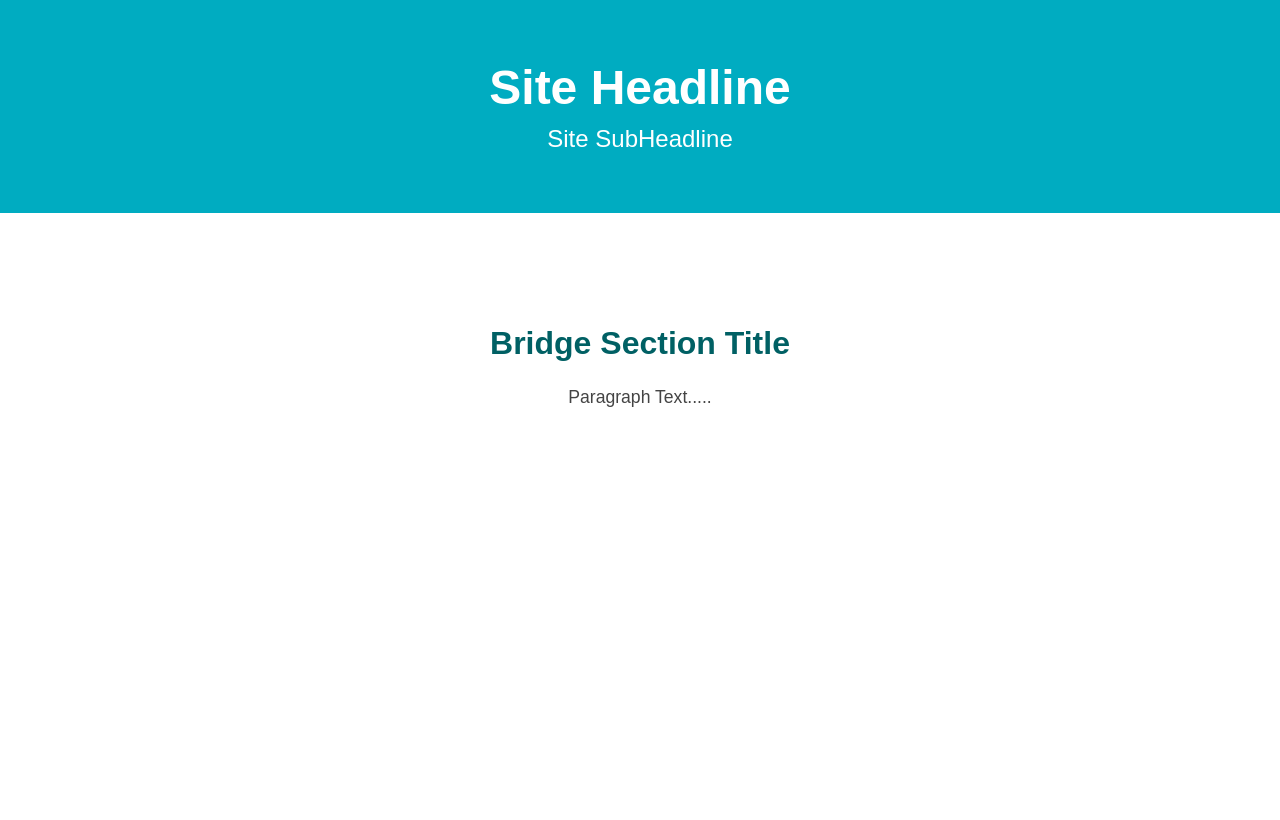
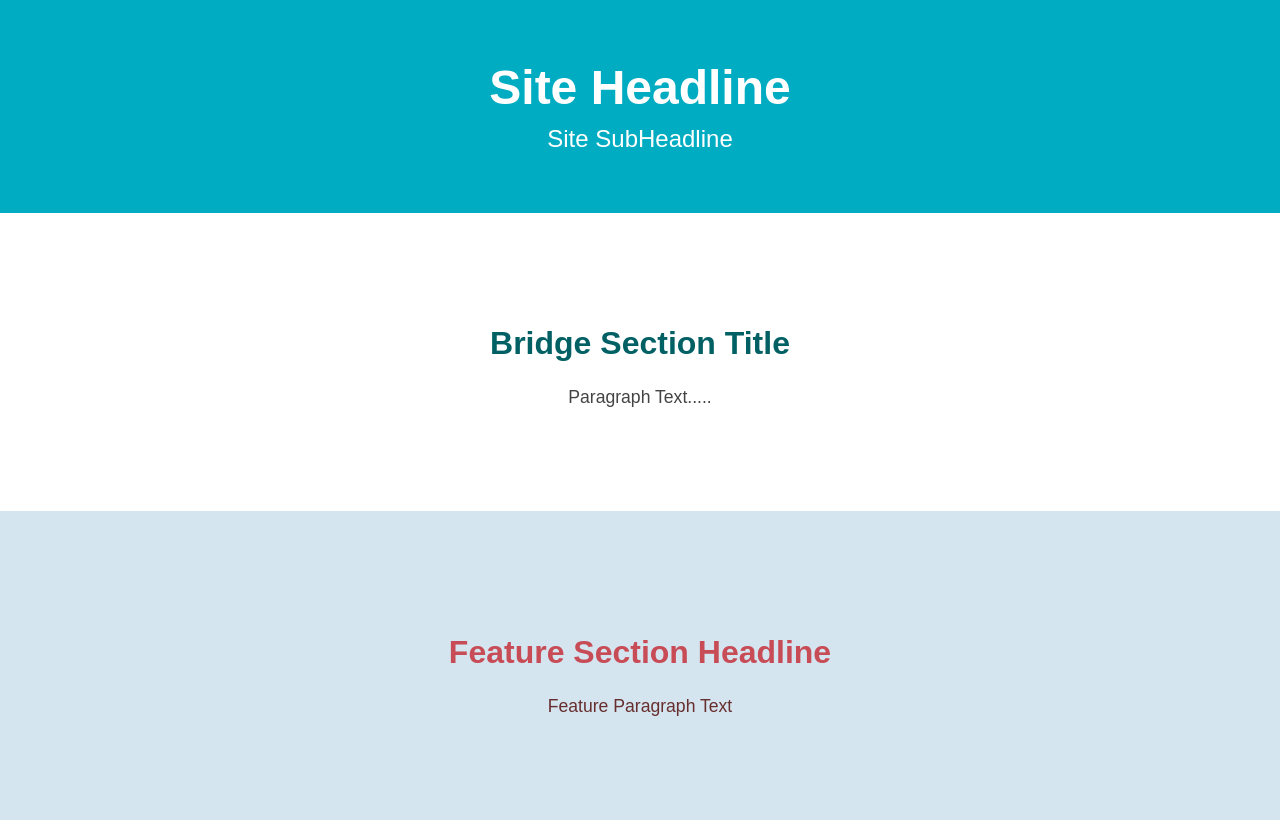
Before and after one commit to jmsantos-git/mycreativeco, a plain HTML site: page index.html in a window 1280 px wide. Drawn offline with Linux system fonts and the light colour scheme.

Commit message:
Revision of Two Files

```diff
--- a/index.html
+++ b/index.html
@@ -19,10 +19,14 @@
              <div class="content-wrapper">
                 <h3>Bridge Section Title</h3>
                 <p>Paragraph Text.....</p>
-    </div>
-</section>
+            </div>
+        </section>
 
+        <section class="FeatureSection">
+            <div class="content-wrapper">
+                <h4>Feature Section Headline</h4>
+                <p>Feature Paragraph Text</p>
+            </div>
+        </section>
 </body>
-
-
 </html>
--- a/style.css
+++ b/style.css
@@ -2,7 +2,6 @@ body {
     margin: 0;
     font-family: Arial, sans-serif;
 }
-
 
 .HeroBanner {
     background-color: #00acc1;
@@ -10,7 +9,6 @@ body {
     padding: 60px 20px;
     text-align: center;
 }
-
 
 h1 {
     margin: 0;
@@ -46,3 +44,28 @@ h2 {
     font-size: 1.1rem;
     line-height: 1.8;
 }
+
+.FeatureSection {
+    background-color: #d5e5f0;
+    padding: 80px 20px;
+    text-align: center;
+
+    display: flex;
+    flex-direction: column;
+    align-items: center;
+}
+.FeatureSection .content-wrapper {
+    width: 100%;
+    max-width: 800px;
+}
+.FeatureSection h4 {
+    color: #c74c56;
+    font-size: 2rem;
+    margin-bottom: 20px;
+}
+
+.FeatureSection p {
+    color: #672e2e;
+    font-size: 1.1rem;
+    line-height: 1.8;
+}
```
